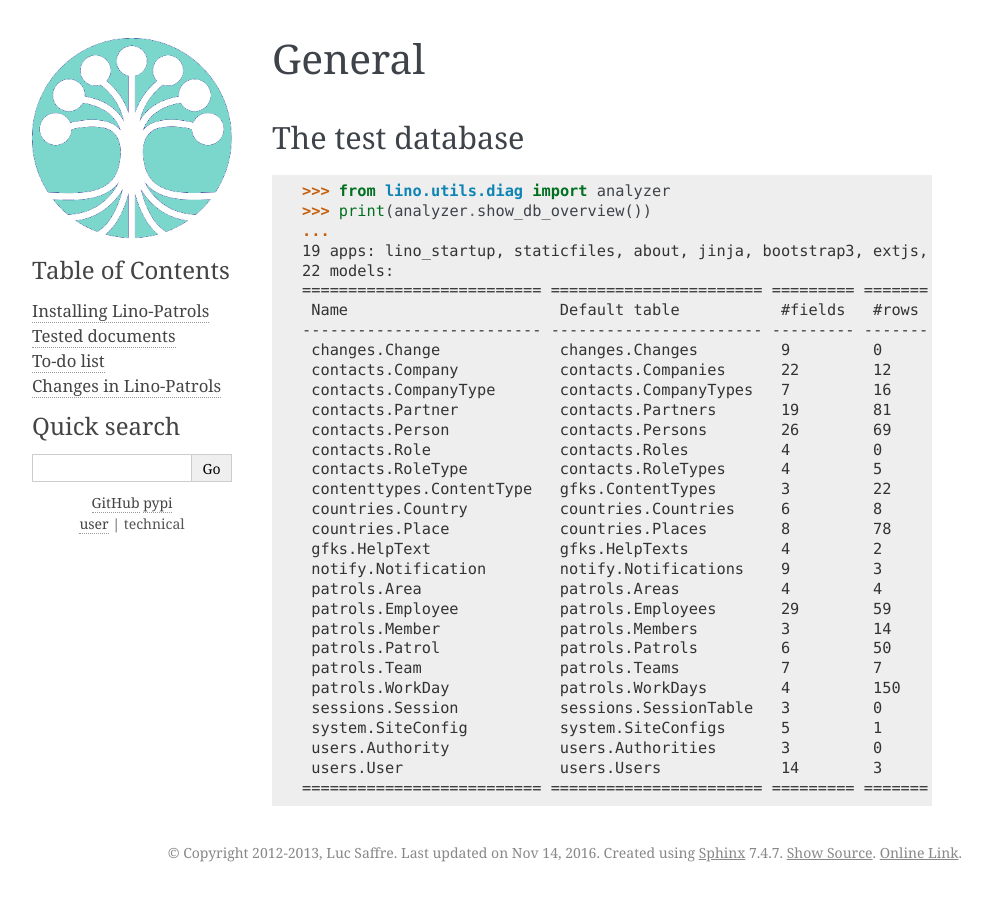
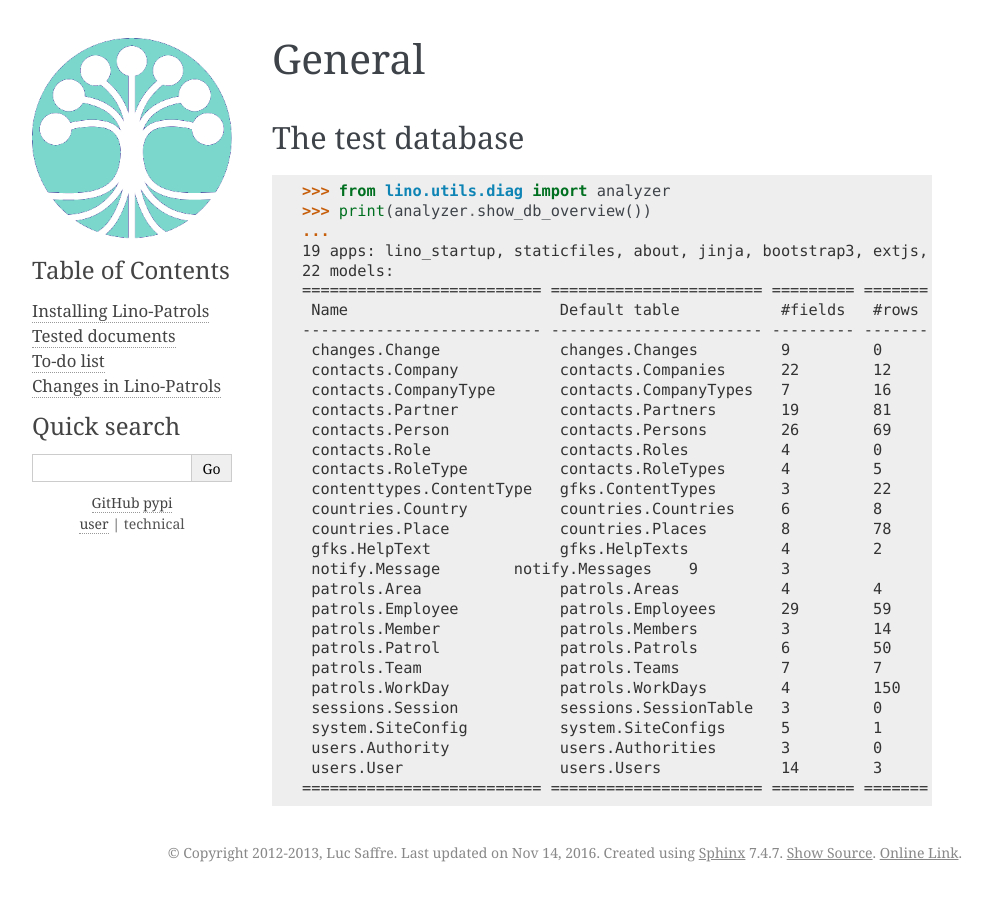
Before and after one commit to lsaffre/lino-patrols, a Sphinx documentation site: the page built from docs/tested/general.rst, in a window 1280 px wide. Shown: the whole page, without its empty margins (148-1136 px from the left). Built offline with Sphinx 7.4.7, drawn with Linux system fonts in a browser that asks for light colours; pages that are not in the unit, such as notebooks, are missing from menus; the version number could not be read and is left out.

Commit message:
http://luc.lino-framework.org/blog/2016/1114.html

```diff
--- a/docs/tested/general.rst
+++ b/docs/tested/general.rst
@@ -36,7 +36,7 @@ The test database
  countries.Country          countries.Countries     6         8
  countries.Place            countries.Places        8         78
  gfks.HelpText              gfks.HelpTexts          4         2
- notify.Notification        notify.Notifications    9         3
+ notify.Message        notify.Messages    9         3
  patrols.Area               patrols.Areas           4         4
  patrols.Employee           patrols.Employees       29        59
  patrols.Member             patrols.Members         3         14
```
